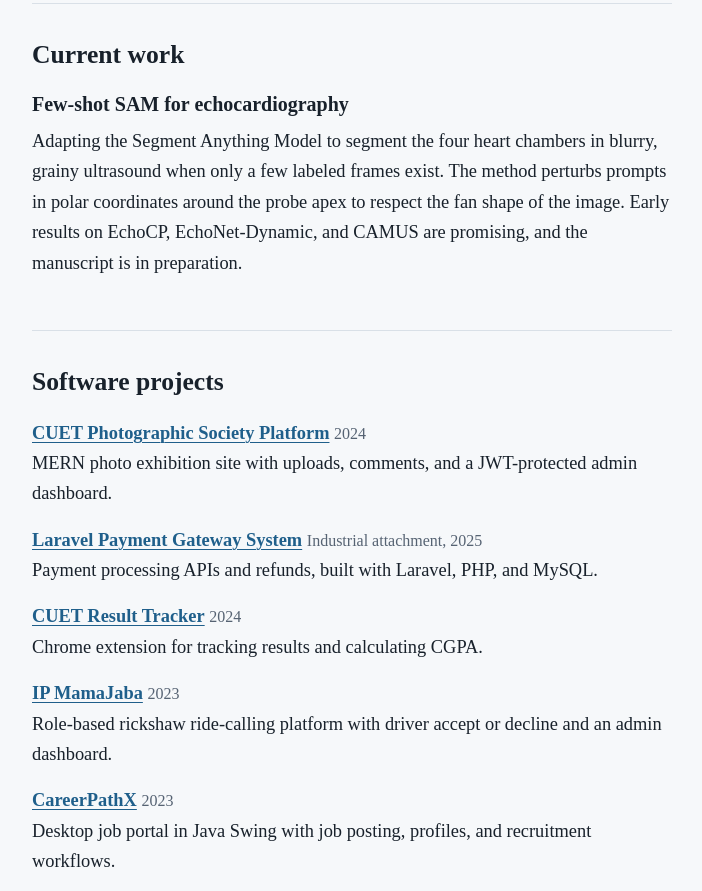
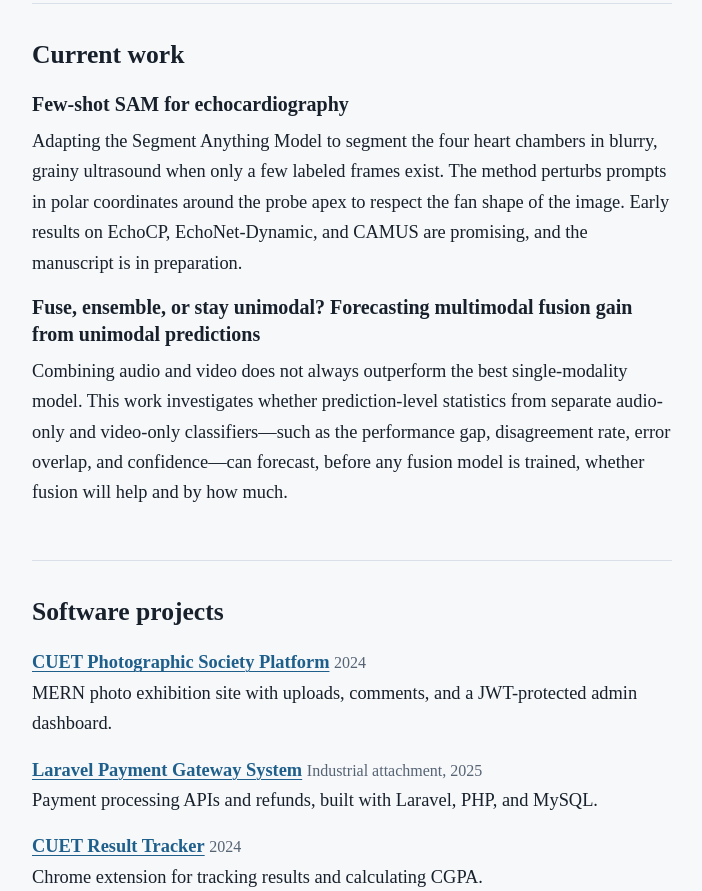
Before and after one commit to u2004014-droid/AFC, a plain HTML site: page index.html in a window 1280 px wide. Shown: the part 1963-2854 px from the top of the page, without its empty margins (428-1130 px from the left). Drawn offline with Linux system fonts and the light colour scheme.

Commit message:
add new work in elite lab

```diff
--- a/index.html
+++ b/index.html
@@ -273,6 +273,11 @@ footer { border-top: 1px solid var(--line); padding: 2rem 0 3rem; font-size: .95
         <h3>Few-shot SAM for echocardiography</h3>
         <p>Adapting the Segment Anything Model to segment the four heart chambers in blurry, grainy ultrasound when only a few labeled frames exist. The method perturbs prompts in polar coordinates around the probe apex to respect the fan shape of the image. Early results on EchoCP, EchoNet-Dynamic, and CAMUS are promising, and the manuscript is in preparation.</p>
       </div>
+
+      <div class="theme">
+        <h3>Fuse, ensemble, or stay unimodal? Forecasting multimodal fusion gain from unimodal predictions</h3>
+        <p>Combining audio and video does not always outperform the best single-modality model. This work investigates whether prediction-level statistics from separate audio-only and video-only classifiers&mdash;such as the performance gap, disagreement rate, error overlap, and confidence&mdash;can forecast, before any fusion model is trained, whether fusion will help and by how much.</p>
+      </div>
     </section>
 
     <section id="projects">
```
